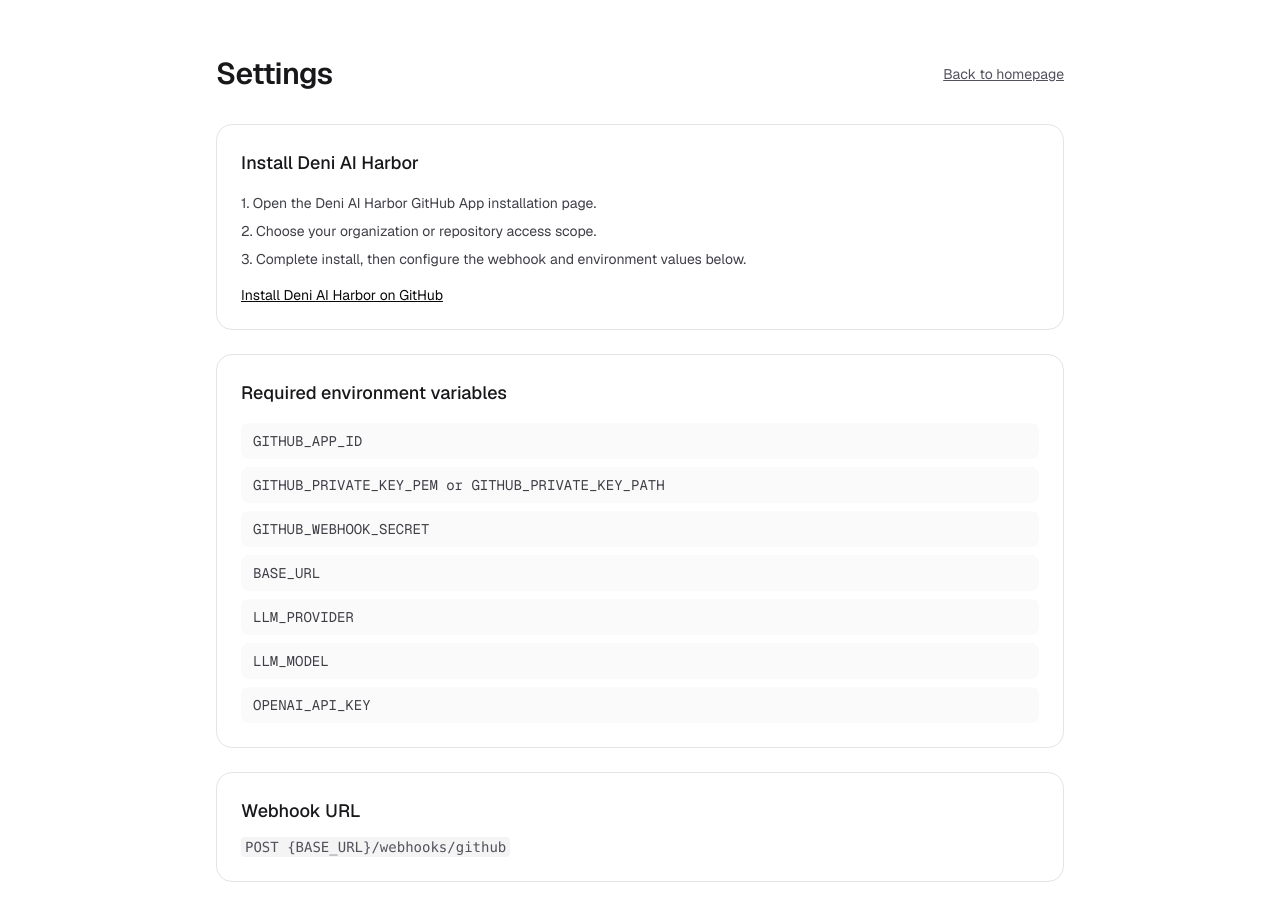
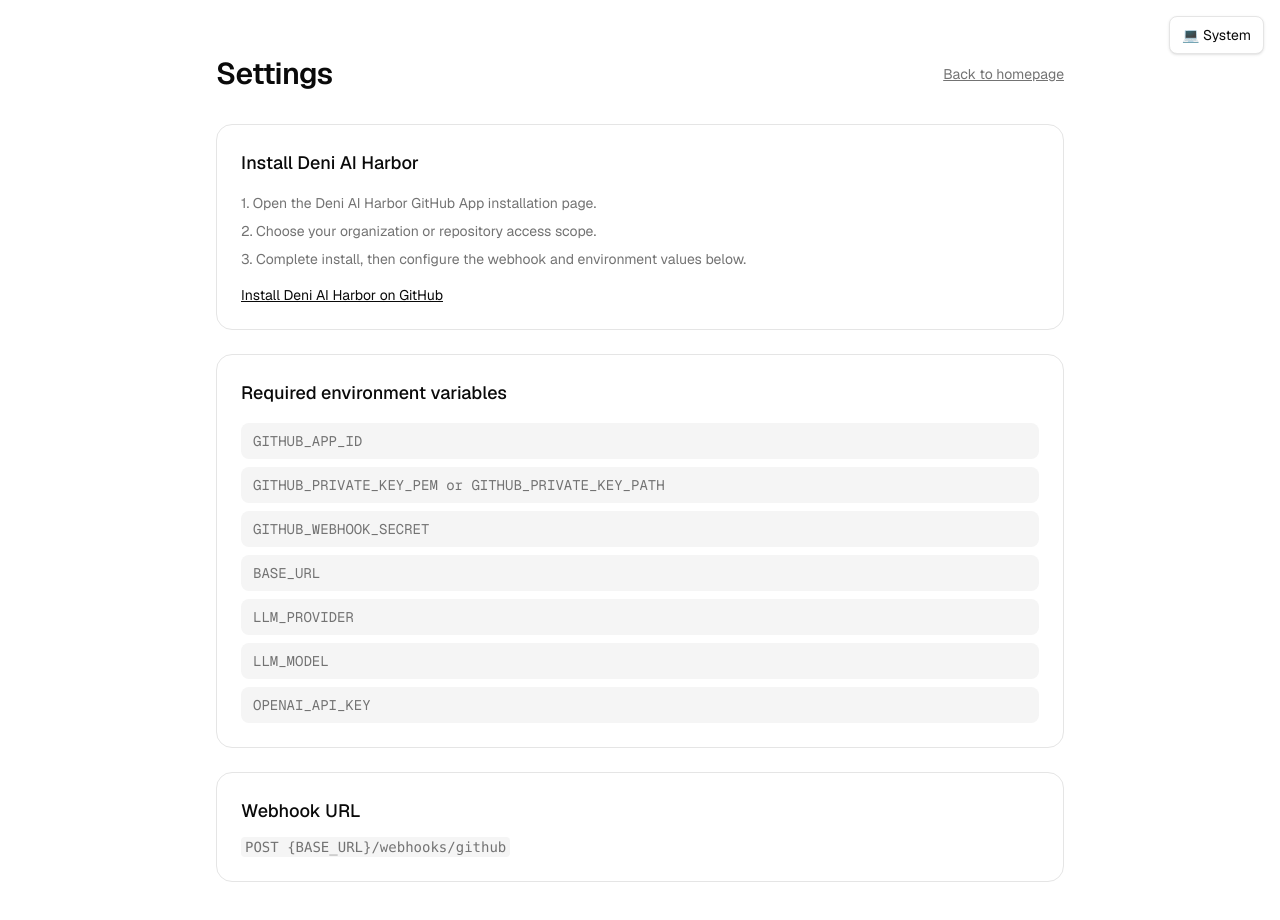
Before and after one commit to deniai-app/harbor, a Next.js app in the folder apps/web/: page /settings in a window 1280 px wide. Shown: the top 920 px of the page. Built offline with nearby package versions, Linux system fonts and the light colour scheme.

Commit message:
feat(web): add global dark mode toggle

```diff
--- a/apps/web/app/layout.tsx
+++ b/apps/web/app/layout.tsx
@@ -2,6 +2,7 @@
 
 import "@workspace/ui/styles/globals.css";
 import { Providers } from "@/components/providers";
+import { ThemeToggle } from "@/components/theme-toggle";
 
 const fontSans = Geist({
   subsets: ["latin"],
@@ -20,8 +21,13 @@
 }>) {
   return (
     <html lang="en" suppressHydrationWarning>
-      <body className={`${fontSans.variable} ${fontMono.variable} font-sans antialiased `}>
-        <Providers>{children}</Providers>
+      <body className={`${fontSans.variable} ${fontMono.variable} font-sans antialiased`}>
+        <Providers>
+          <div className="fixed top-4 right-4 z-50">
+            <ThemeToggle />
+          </div>
+          {children}
+        </Providers>
       </body>
     </html>
   );
--- a/apps/web/app/page.tsx
+++ b/apps/web/app/page.tsx
@@ -4,13 +4,13 @@
 export default function Page() {
   return (
     <main className="mx-auto flex min-h-svh w-full max-w-4xl flex-col justify-center px-6 py-16">
-      <p className="text-sm font-semibold uppercase tracking-[0.2em] text-zinc-500">
+      <p className="text-muted-foreground text-sm font-semibold uppercase tracking-[0.2em]">
         Deni AI Harbor
       </p>
-      <h1 className="mt-4 text-4xl font-semibold tracking-tight text-zinc-900 sm:text-5xl">
+      <h1 className="mt-4 text-4xl font-semibold tracking-tight text-foreground sm:text-5xl">
         GitHub PR review automation for OSS and self-hosted projects
       </h1>
-      <p className="mt-5 max-w-2xl text-base leading-7 text-zinc-600">
+      <p className="text-muted-foreground mt-5 max-w-2xl text-base leading-7">
         Deni AI Harbor analyzes pull requests, posts safe and actionable review feedback,
         and keeps approval handling deterministic so teams can merge with confidence and
         less review churn.
@@ -28,7 +28,7 @@
       </div>
 
       <section className="mt-12">
-        <h2 className="text-xl font-semibold tracking-tight text-zinc-900">Features</h2>
+        <h2 className="text-xl font-semibold tracking-tight text-foreground">Features</h2>
         <div className="mt-4 grid gap-4 sm:grid-cols-2">
           {[
             "Fast review iteration with automated PR feedback in minutes.",
@@ -36,27 +36,27 @@
             "Deterministic approval handling for predictable merge readiness.",
             "Works for OSS repositories and self-hosted project workflows.",
           ].map((item) => (
-            <div className="rounded-xl border border-zinc-200 bg-white p-4" key={item}>
-              <p className="text-sm text-zinc-700">{item}</p>
+            <div className="bg-background border-border rounded-xl border p-4" key={item}>
+              <p className="text-muted-foreground text-sm">{item}</p>
             </div>
           ))}
         </div>
       </section>
 
       <section className="mt-8">
-        <h2 className="text-xl font-semibold tracking-tight text-zinc-900">How it works</h2>
+        <h2 className="text-xl font-semibold tracking-tight text-foreground">How it works</h2>
         <div className="mt-4 grid gap-4 sm:grid-cols-3">
           {[
             "Install the GitHub App on your repository or organization.",
             "Open or update a pull request and Harbor reviews the diff.",
             "Apply feedback, iterate quickly, and merge with confidence.",
           ].map((item, index) => (
-          <div className="rounded-xl border border-zinc-200 bg-white p-4" key={item}>
-            <p className="text-xs font-semibold uppercase tracking-[0.16em] text-zinc-500">
-              Step {index + 1}
-            </p>
-            <p className="mt-2 text-sm text-zinc-700">{item}</p>
-          </div>
+            <div className="bg-background border-border rounded-xl border p-4" key={item}>
+              <p className="text-muted-foreground text-xs font-semibold uppercase tracking-[0.16em]">
+                Step {index + 1}
+              </p>
+              <p className="text-muted-foreground mt-2 text-sm">{item}</p>
+            </div>
           ))}
         </div>
       </section>
--- a/apps/web/app/settings/page.tsx
+++ b/apps/web/app/settings/page.tsx
@@ -14,15 +14,15 @@
   return (
     <main className="mx-auto min-h-svh w-full max-w-4xl px-6 py-14">
       <div className="mb-8 flex items-center justify-between">
-        <h1 className="text-3xl font-semibold tracking-tight text-zinc-900">Settings</h1>
-        <Link className="text-sm text-zinc-600 underline" href="/">
+        <h1 className="text-foreground text-3xl font-semibold tracking-tight">Settings</h1>
+        <Link className="text-muted-foreground text-sm underline" href="/">
           Back to homepage
         </Link>
       </div>
 
-      <section className="rounded-2xl border border-zinc-200 bg-white p-6">
-        <h2 className="text-lg font-medium text-zinc-900">Install Deni AI Harbor</h2>
-        <ol className="mt-4 space-y-2 text-sm text-zinc-700">
+      <section className="bg-background border-border rounded-2xl border p-6">
+        <h2 className="text-foreground text-lg font-medium">Install Deni AI Harbor</h2>
+        <ol className="text-muted-foreground mt-4 space-y-2 text-sm">
           <li>1. Open the Deni AI Harbor GitHub App installation page.</li>
           <li>2. Choose your organization or repository access scope.</li>
           <li>3. Complete install, then configure the webhook and environment values below.</li>
@@ -39,12 +39,12 @@
         </p>
       </section>
 
-      <section className="mt-6 rounded-2xl border border-zinc-200 bg-white p-6">
-        <h2 className="text-lg font-medium text-zinc-900">Required environment variables</h2>
+      <section className="bg-background border-border mt-6 rounded-2xl border p-6">
+        <h2 className="text-foreground text-lg font-medium">Required environment variables</h2>
         <ul className="mt-4 space-y-2">
           {envKeys.map((key) => (
             <li
-              className="rounded-md bg-zinc-50 px-3 py-2 font-mono text-sm text-zinc-700"
+              className="bg-muted text-muted-foreground rounded-md px-3 py-2 font-mono text-sm"
               key={key}
             >
               {key}
@@ -53,10 +53,10 @@
         </ul>
       </section>
 
-      <section className="mt-6 rounded-2xl border border-zinc-200 bg-white p-6">
-        <h2 className="text-lg font-medium text-zinc-900">Webhook URL</h2>
-        <p className="mt-3 text-sm text-zinc-600">
-          <code className="rounded bg-zinc-100 px-1 py-0.5">{`POST {BASE_URL}/webhooks/github`}</code>
+      <section className="bg-background border-border mt-6 rounded-2xl border p-6">
+        <h2 className="text-foreground text-lg font-medium">Webhook URL</h2>
+        <p className="text-muted-foreground mt-3 text-sm">
+          <code className="bg-muted rounded px-1 py-0.5">{`POST {BASE_URL}/webhooks/github`}</code>
         </p>
       </section>
     </main>
--- /dev/null
+++ b/apps/web/components/theme-toggle.tsx
@@ -0,0 +1,61 @@
+"use client";
+
+import { useEffect, useState } from "react";
+import { useTheme } from "next-themes";
+
+type ThemeMode = "light" | "dark" | "system";
+
+const LABELS: Record<ThemeMode, string> = {
+  light: "Light",
+  dark: "Dark",
+  system: "System",
+};
+const ICONS: Record<ThemeMode, string> = {
+  light: "☀️",
+  dark: "🌙",
+  system: "💻",
+};
+
+function getThemeMode(theme: string | undefined): ThemeMode {
+  if (theme === "light" || theme === "dark" || theme === "system") {
+    return theme;
+  }
+  return "system";
+}
+
+function getNextTheme(theme: ThemeMode): ThemeMode {
+  if (theme === "light") {
+    return "dark";
+  }
+  if (theme === "dark") {
+    return "system";
+  }
+  return "light";
+}
+
+export function ThemeToggle() {
+  const { theme, setTheme } = useTheme();
+  const [mounted, setMounted] = useState(false);
+
+  useEffect(() => {
+    setMounted(true);
+  }, []);
+
+  if (!mounted) {
+    return null;
+  }
+
+  const currentTheme = getThemeMode(theme);
+  const nextTheme = getNextTheme(currentTheme);
+
+  return (
+    <button
+      aria-label={`Current theme ${LABELS[currentTheme]}. Switch to ${LABELS[nextTheme]}`}
+      className="rounded-md border border-border bg-background px-3 py-2 text-sm text-foreground shadow-sm hover:bg-muted"
+      onClick={() => setTheme(nextTheme)}
+      type="button"
+    >
+      {ICONS[currentTheme]} {LABELS[currentTheme]}
+    </button>
+  );
+}
```
